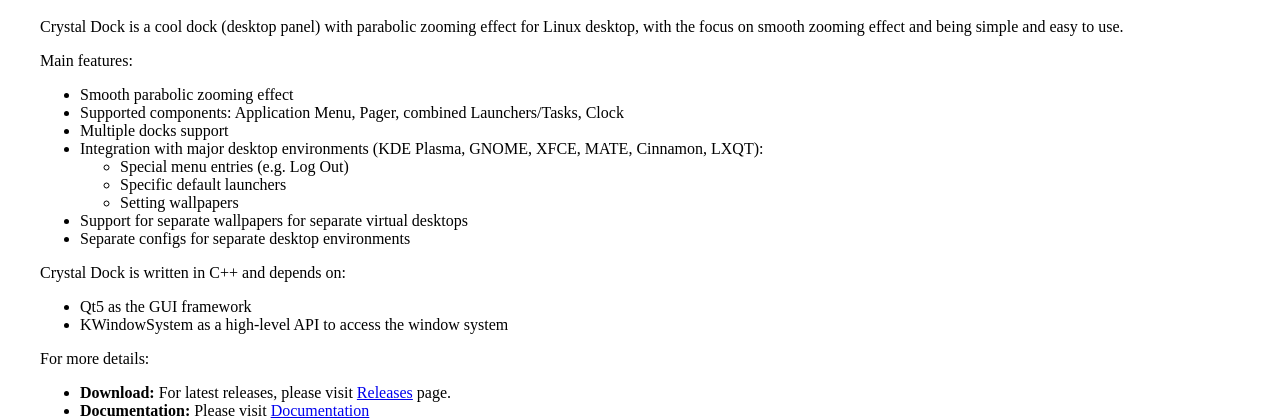
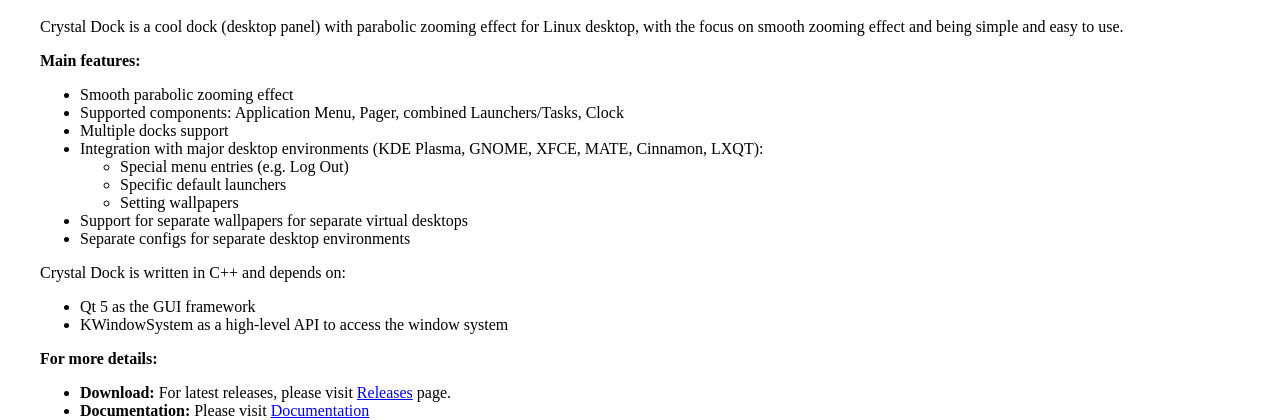
Before and after one commit to dangvd/crystal-dock, a plain HTML site: page docs/index.html in a window 1280 px wide. Shown: the part 323-743 px from the top of the page. Drawn offline with Linux system fonts and the light colour scheme.

Commit message:
Minor update to docs / README.

```diff
--- a/docs/index.html
+++ b/docs/index.html
@@ -40,7 +40,7 @@ Crystal Dock is a cool dock (desktop panel) with parabolic zooming effect for Li
 </p>
 
 <p>
-Main features:
+<b>Main features:</b>
 <ul>
 <li> Smooth parabolic zooming effect
 <li> Supported components: Application Menu, Pager, combined Launchers/Tasks, Clock
@@ -59,12 +59,12 @@ Main features:
 <p>
 Crystal Dock is written in C++ and depends on:
 <ul>
-<li> Qt5 as the GUI framework
+<li> Qt 5 as the GUI framework
 <li> KWindowSystem as a high-level API to access the window system
 </ul>
 </p>
 
-<p>For more details:
+<p><b>For more details:</b>
 <ul>
 <li>
 <b>Download:</b> For latest releases, please visit <a href="https://github.com/dangvd/crystal-dock/releases">Releases</a> page.
```
Also changed, not shown: 1 other file.
